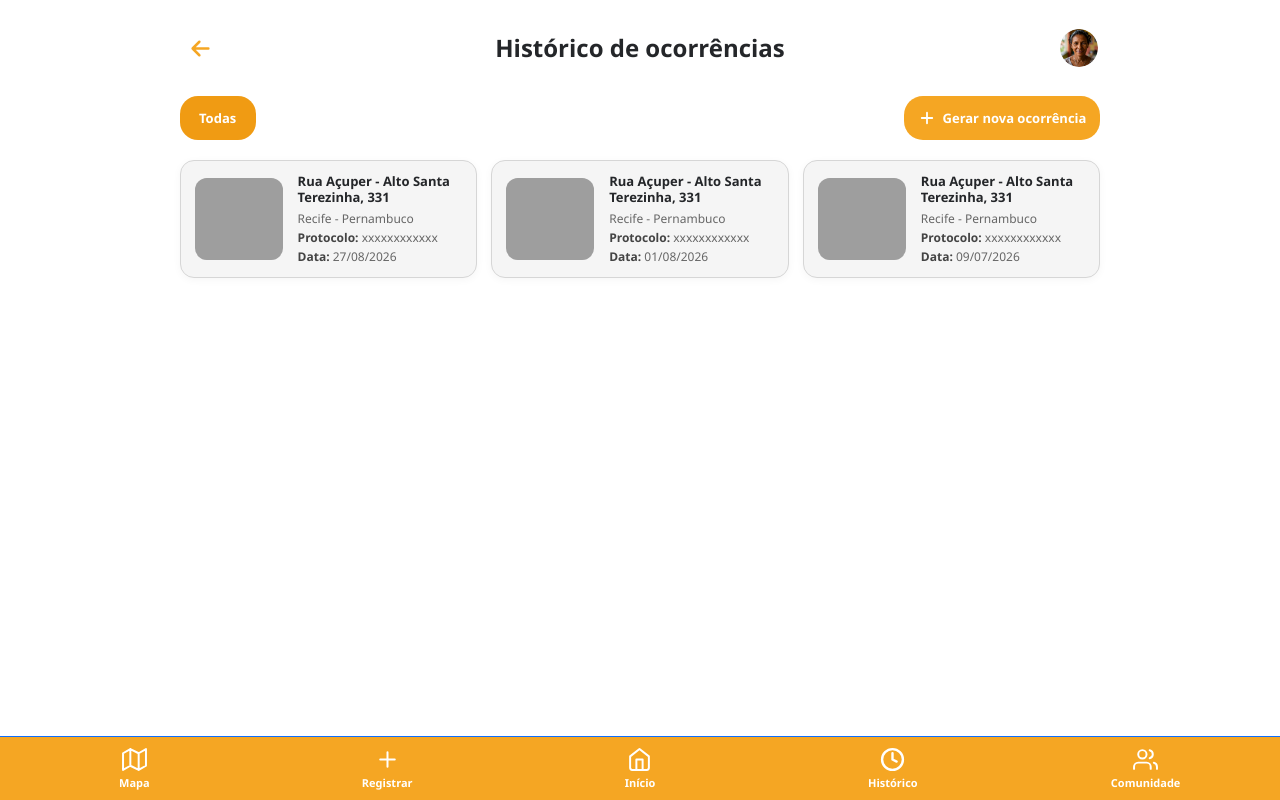
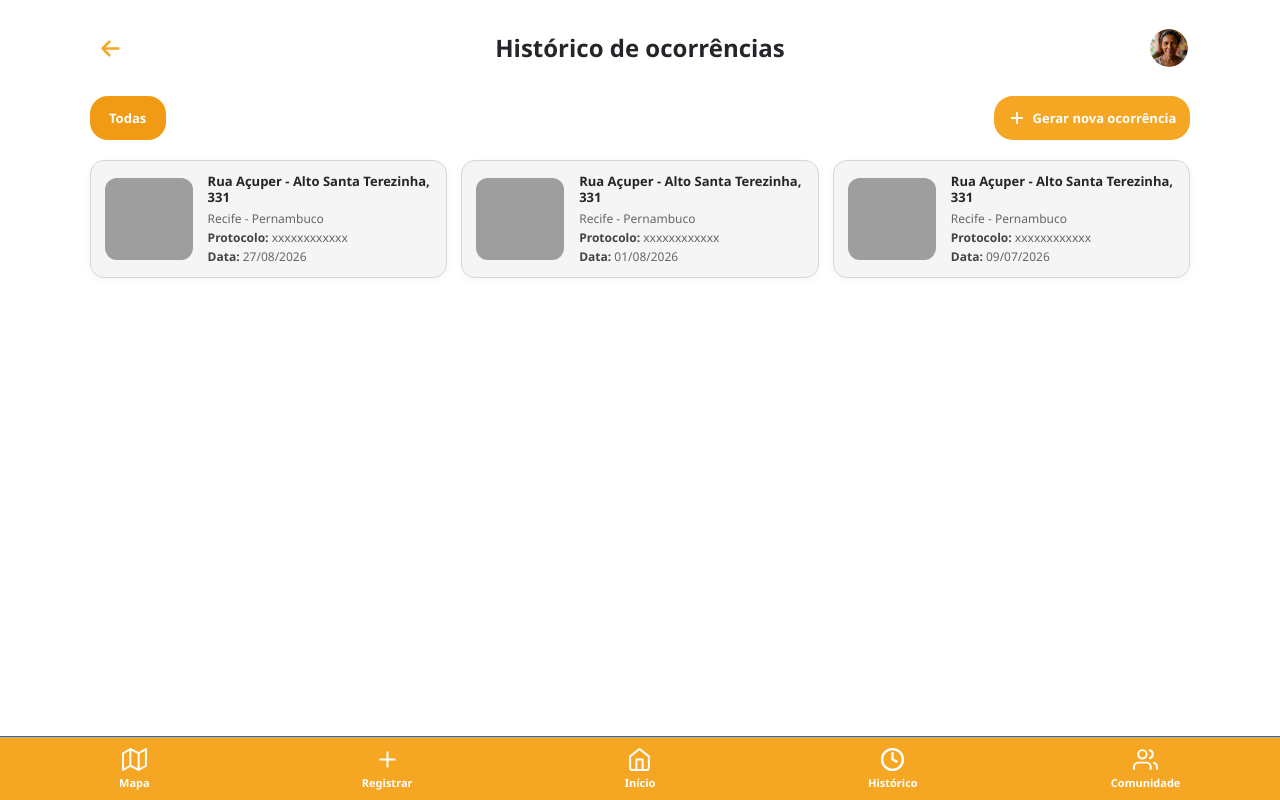
Before and after one commit to DennysRicardo007/PROJETO-INTEGRADOR, a website: page historico.html in a window 1280 px wide. Drawn offline with Linux system fonts and the light colour scheme; grey boxes are pictures that could not be loaded.

Commit message:
ajuste de responsividade na tela de historico

```diff
--- a/css/historico.css
+++ b/css/historico.css
@@ -75,11 +75,13 @@ button {
     width: 100%;
     min-height: 100vh;
 
-    margin: 0;
+    margin: 0 auto;
 
     padding: 24px 5% 115px;
-    max-width: 1100px;
-    margin: 0 auto;
+
+    max-width: 3040px;
+
+    box-sizing: border-box;
 }
 
 
@@ -97,9 +99,12 @@ button {
     gap: 10px;
 
     width: 100%;
+
     min-height: 48px;
 
     margin-bottom: 24px;
+
+    box-sizing: border-box;
 }
 
 .page-header h1 {
@@ -108,11 +113,11 @@ button {
     text-align: center;
 
     font-size: clamp(18px, 2.5vw, 24px);
+
     font-weight: 800;
 
     line-height: 1.2;
 }
-
 
 /* =========================================================
    BOTÃO VOLTAR / AVATAR
```
